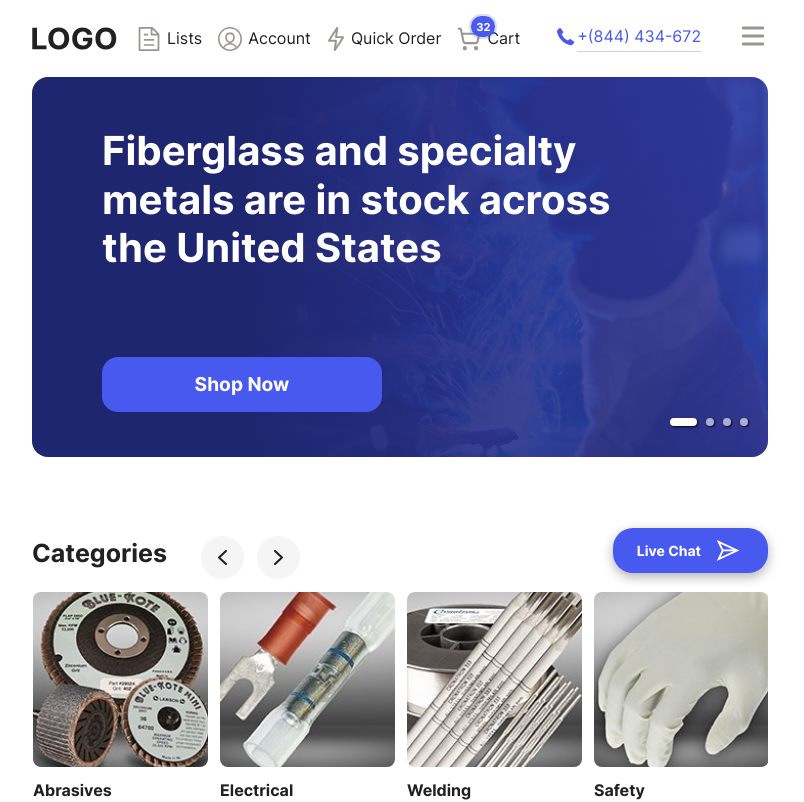
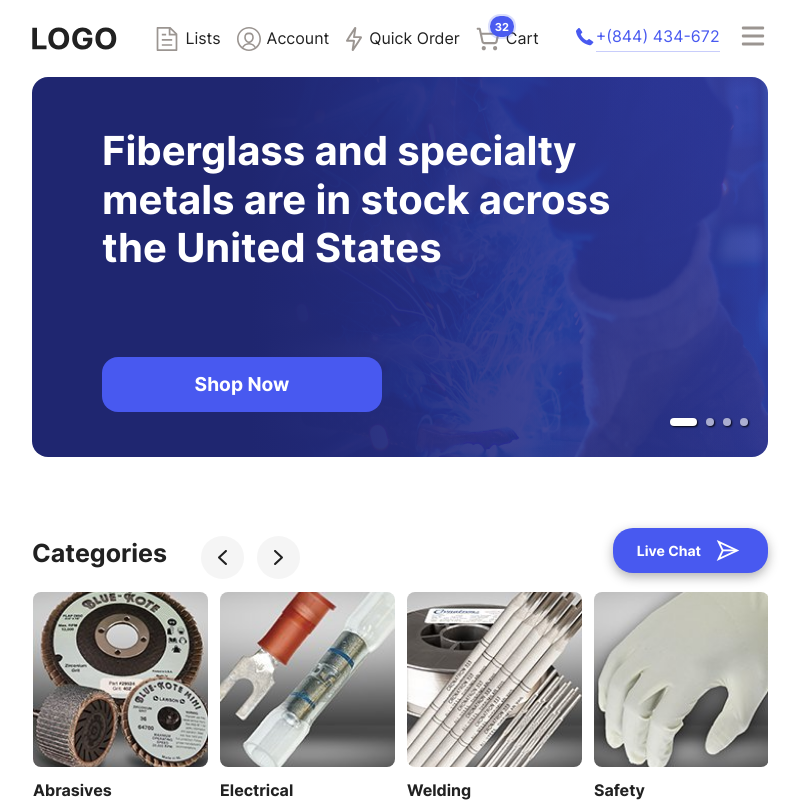
Before and after one commit to AlienAmigo/ccs-test, a React (Create React App) app: page / in a window 1280 px wide. Shown: the top 802 px of the page, without its empty margins (240-1044 px from the left). Built offline with nearby package versions, Linux system fonts and the light colour scheme.

Commit message:
fixed adaptive header

```diff
--- a/package.json
+++ b/package.json
@@ -11,6 +11,7 @@
     "@types/node": "^16.7.13",
     "@types/react": "^18.0.0",
     "@types/react-dom": "^18.0.0",
+    "gh-pages": "^5.0.0",
     "nanoid": "^4.0.1",
     "react": "^18.2.0",
     "react-dom": "^18.2.0",
@@ -30,8 +31,11 @@
     "lint": "eslint --quiet src/**/*.{ts,tsx}",
     "lint:css": "stylelint src/**/*.{ts,tsx}",
     "lint:fix": "eslint --fix --quiet src/**/*.{ts,tsx}",
-    "format": "prettier --write src/**/*.{js,jsx,ts,tsx,css,md,json} --config ./.prettierrc"
+    "format": "prettier --write src/**/*.{js,jsx,ts,tsx,css,md,json} --config ./.prettierrc",
+    "predeploy": "npm run build",
+    "deploy": "gh-pages -d build"
   },
+  "homepage": "https,://alienamigo.github.io/ccs-test/",
   "eslintConfig": {
     "extends": [
       "react-app",
--- a/src/components/MainNav/components/ClientNav/style.ts
+++ b/src/components/MainNav/components/ClientNav/style.ts
@@ -110,7 +110,7 @@ const Wrapper = styled.div`
     right: unset;
     width: max-content;
     height: max-content;
-    margin: 0 0 0 auto;
+    margin: 0 auto;
     padding: 0;
 
     & .client-nav {
@@ -133,6 +133,7 @@ const Wrapper = styled.div`
 
   @media screen and (${BREAKPOINTS.XS}) {
     margin-right: 10px;
+
     & .client-nav {
       &__list {
         gap: 6px;
--- a/src/components/MainNav/style.ts
+++ b/src/components/MainNav/style.ts
@@ -28,8 +28,9 @@ const Wrapper = styled.nav<{ phoneMenu: boolean }>`
   @media screen and (${BREAKPOINTS.SM}) {
     ${({ phoneMenu }) =>
       css`
+        position: relative;
         min-width: auto;
-        position: relative;
+        margin: 0 auto;
 
         & .main-nav {
           &__wrapper {
```
Also changed, not shown: 2 other files (tests, documents, lock files or other folders).
